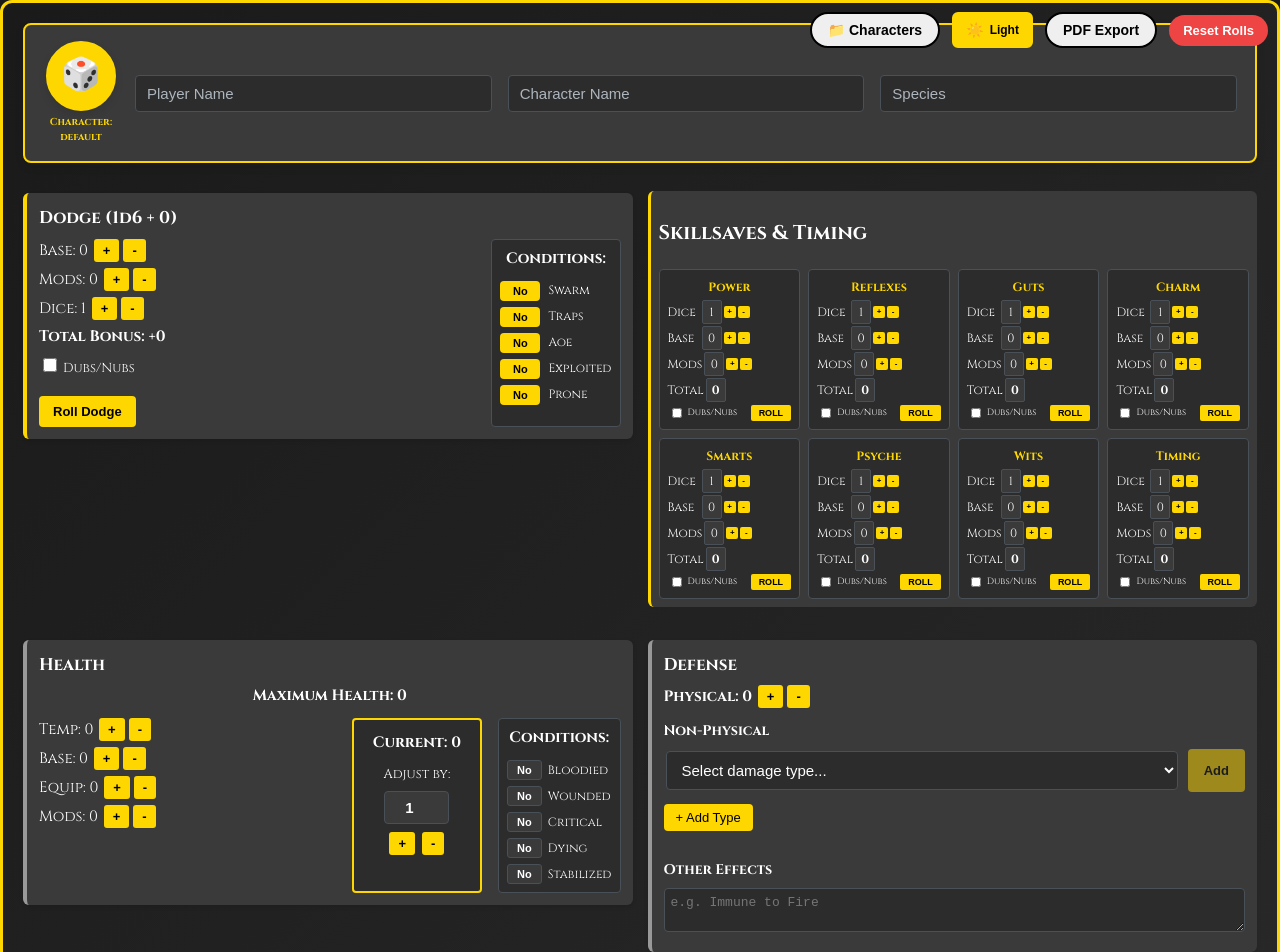
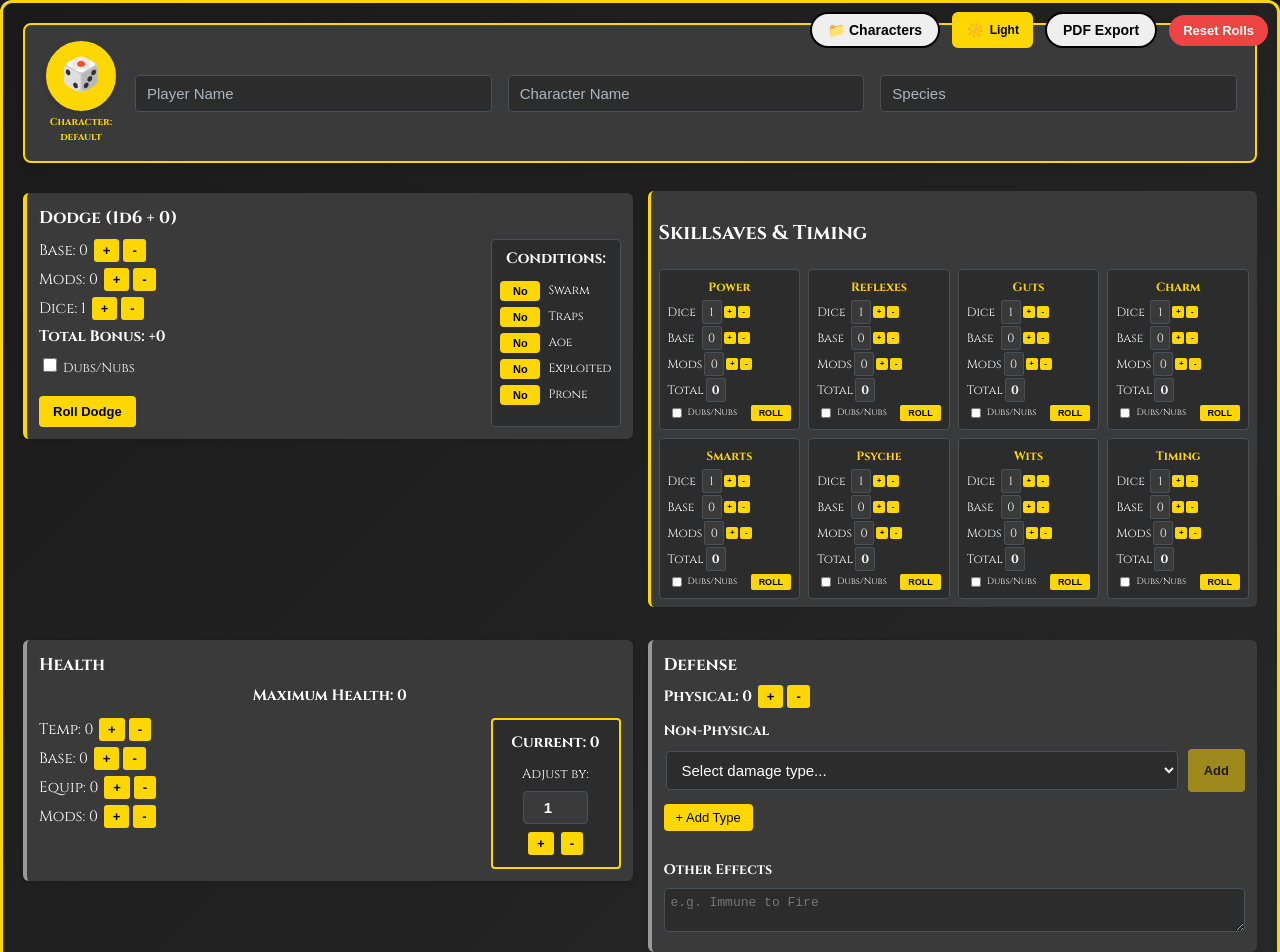
Before and after one commit to engrzani/game-sheet, a React (Vite) app: page / in a window 1280 px wide. Shown: the top 952 px of the page. Built offline with nearby package versions, Linux system fonts and the light colour scheme.

Commit message:
Remove conditions from Health component - simpler layout

```diff
--- a/src/components/Health.jsx
+++ b/src/components/Health.jsx
@@ -9,13 +9,6 @@ export default function Health({ state, updateState }) {
   const h = state.health;
   const max = h.base + h.equip + h.mods;
   const [adjustValue, setAdjustValue] = useState(1);
-  const [conditions, setConditions] = useState({
-    bloodied: false,
-    wounded: false,
-    critical: false,
-    dying: false,
-    stabilized: false
-  });
 
   const adj = (field, delta) => {
     let newValue = h[field] + delta;
@@ -36,10 +29,6 @@ export default function Health({ state, updateState }) {
   const handleAdjustValueChange = (e) => {
     const val = parseInt(e.target.value) || 0;
     setAdjustValue(Math.max(0, val));
-  };
-
-  const toggleCondition = (key) => {
-    setConditions(prev => ({ ...prev, [key]: !prev[key] }));
   };
 
   return (
@@ -84,22 +73,6 @@ export default function Health({ state, updateState }) {
             <Btn theme={theme} onClick={() => adj('current', -adjustValue)}>-</Btn>
           </ButtonGroup>
         </AdjustColumn>
-
-        <ConditionsColumn theme={theme}>
-          <ConditionLabel>Conditions:</ConditionLabel>
-          {Object.entries(conditions).map(([key, value]) => (
-            <ConditionRow key={key}>
-              <ConditionToggle
-                theme={theme}
-                $active={value}
-                onClick={() => toggleCondition(key)}
-              >
-                {value ? 'Yes' : 'No'}
-              </ConditionToggle>
-              <ConditionName>{key.charAt(0).toUpperCase() + key.slice(1)}</ConditionName>
-            </ConditionRow>
-          ))}
-        </ConditionsColumn>
       </HealthLayout>
     </Section>
   );
@@ -162,49 +135,3 @@ const ButtonGroup = styled.div`
   display: flex;
   gap: 3px;
 `;
-
-const ConditionsColumn = styled.div`
-  display: flex;
-  flex-direction: column;
-  gap: 6px;
-  min-width: 110px;
-  padding: 8px;
-  background: ${props => props.theme.inputBg};
-  border-radius: 4px;
-  border: 1px solid ${props => props.theme.border};
-`;
-
-const ConditionLabel = styled.div`
-  font-size: 12px;
-  font-weight: bold;
-  margin-bottom: 6px;
-  text-align: center;
-`;
-
-const ConditionRow = styled.div`
-  display: flex;
-  align-items: center;
-  gap: 6px;
-`;
-
-const ConditionToggle = styled.button`
-  background: ${props => props.$active ? props.theme.borderAccent : props.theme.sectionBg};
-  color: ${props => props.$active ? '#000' : props.theme.text};
-  border: 1px solid ${props => props.theme.border};
-  padding: 3px 8px;
-  border-radius: 3px;
-  cursor: pointer;
-  font-size: 11px;
-  font-weight: bold;
-  min-width: 35px;
-  transition: all 0.2s ease;
-
-  &:hover {
-    opacity: 0.8;
-  }
-`;
-
-const ConditionName = styled.span`
-  font-size: 12px;
-  font-weight: 500;
-`;
```
